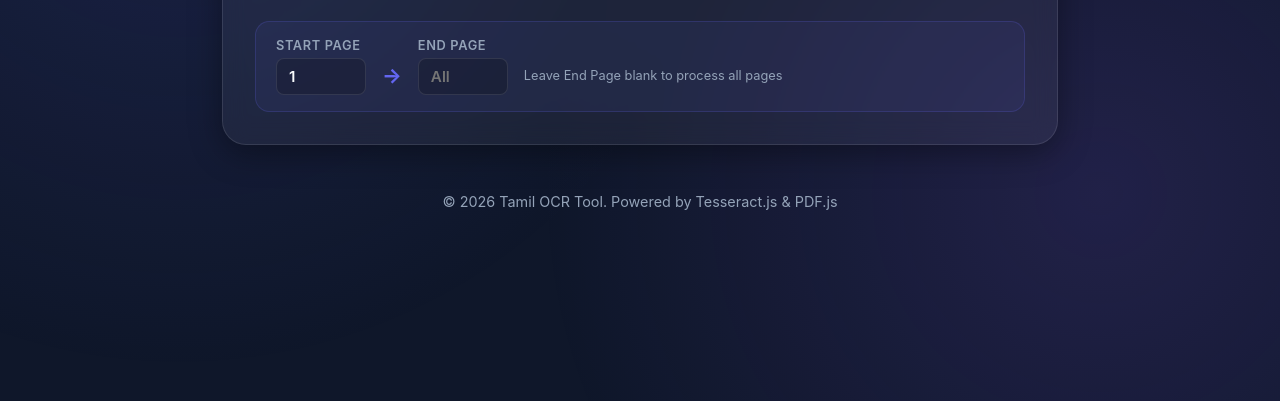
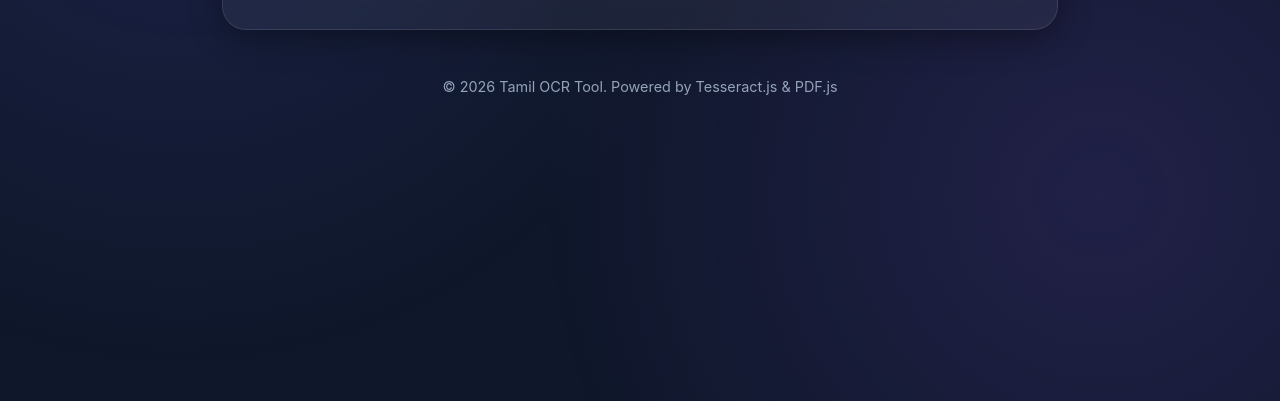
Before and after one commit to ATHITHYAN-S-developer/OCR-for-tamil-and-english-, a website built with Vite: page index.html in a window 1280 px wide. Shown: the part 399-800 px from the top of the page. Built offline with nearby package versions, Linux system fonts and the light colour scheme.

Commit message:
UI Update: Removed page selection, tool now processes entire document by default for maximum simplicity

```diff
--- a/index.html
+++ b/index.html
@@ -20,19 +20,6 @@
                     <div class="icon">📄</div>
                     <p>Drag & Drop your PDF here or <span>Browse</span></p>
                     <input type="file" id="file-input" accept="application/pdf,image/*" hidden>
-                </div>
-                <!-- Page Range Selection -->
-                <div class="page-range-row">
-                    <div class="page-range-group">
-                        <label for="start-page">Start Page</label>
-                        <input type="number" id="start-page" min="1" value="1" placeholder="1">
-                    </div>
-                    <div class="page-range-divider">→</div>
-                    <div class="page-range-group">
-                        <label for="end-page">End Page</label>
-                        <input type="number" id="end-page" min="1" placeholder="All">
-                    </div>
-                    <span class="page-range-hint">Leave End Page blank to process all pages</span>
                 </div>
             </div>
 
--- a/main.js
+++ b/main.js
@@ -64,14 +64,6 @@ async function handleFile(file) {
         const formData = new FormData();
         formData.append('file', file);
 
-        // Send page range (1-indexed; backend will handle defaults)
-        const startPage = parseInt(startPageInput.value) || 1;
-        const endPageVal = endPageInput.value.trim();
-        formData.append('start_page', startPage);
-        if (endPageVal) {
-            formData.append('end_page', parseInt(endPageVal));
-        }
-
         const response = await fetch('http://localhost:5000/ocr', {
             method: 'POST',
             body: formData
```
